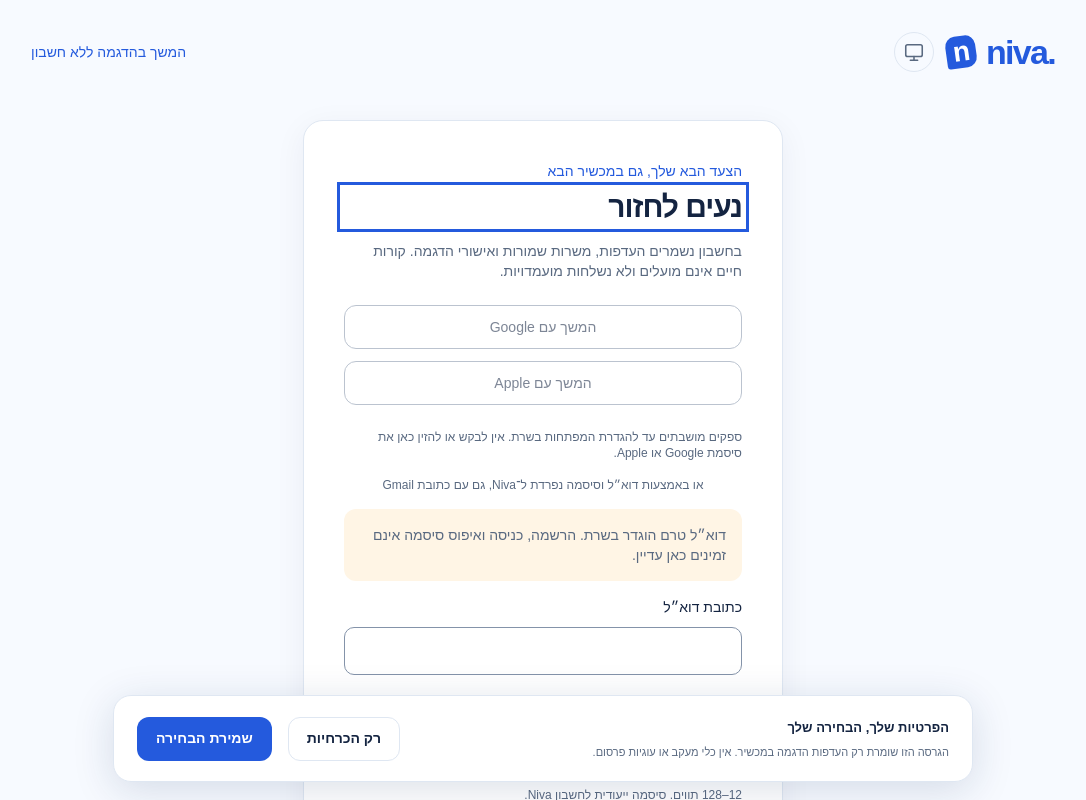
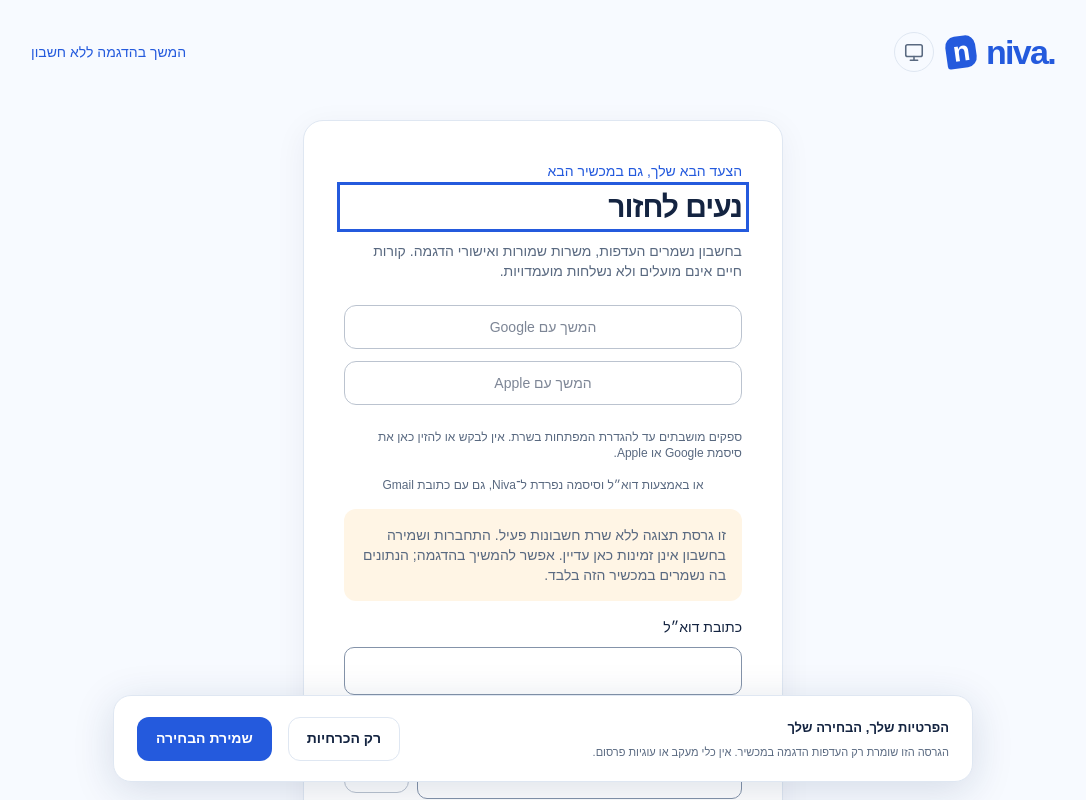
Before and after one commit to orKonijn/Niva-, an Angular app: page /login in a window 1280 px wide. Shown: the top 800 px of the page, without its empty margins (97-1183 px from the left). Built offline with nearby package versions, Linux system fonts and the light colour scheme; no server answers.

Commit message:
Clarify account availability in hosted static preview

```diff
--- a/src/app/pages/auth.html
+++ b/src/app/pages/auth.html
@@ -38,7 +38,12 @@
       }
       <p class="text-center text-xs">או באמצעות דוא״ל וסיסמה נפרדת ל־Niva, גם עם כתובת Gmail</p>
     }
-    @if (!session.config().email) {
+    @if (!session.loading() && !session.config().accounts) {
+      <p class="rounded-control bg-warning-soft p-4 text-sm" role="status">
+        זו גרסת תצוגה ללא שרת חשבונות פעיל. התחברות ושמירה בחשבון אינן זמינות כאן עדיין. אפשר להמשיך
+        בהדגמה; הנתונים בה נשמרים במכשיר הזה בלבד.
+      </p>
+    } @else if (!session.config().email) {
       <p class="rounded-control bg-warning-soft p-4 text-sm" role="status">
         דוא״ל טרם הוגדר בשרת. הרשמה, כניסה ואיפוס סיסמה אינם זמינים כאן עדיין.
       </p>
```
Also changed, not shown: 2 other files (tests, documents, lock files or other folders).
